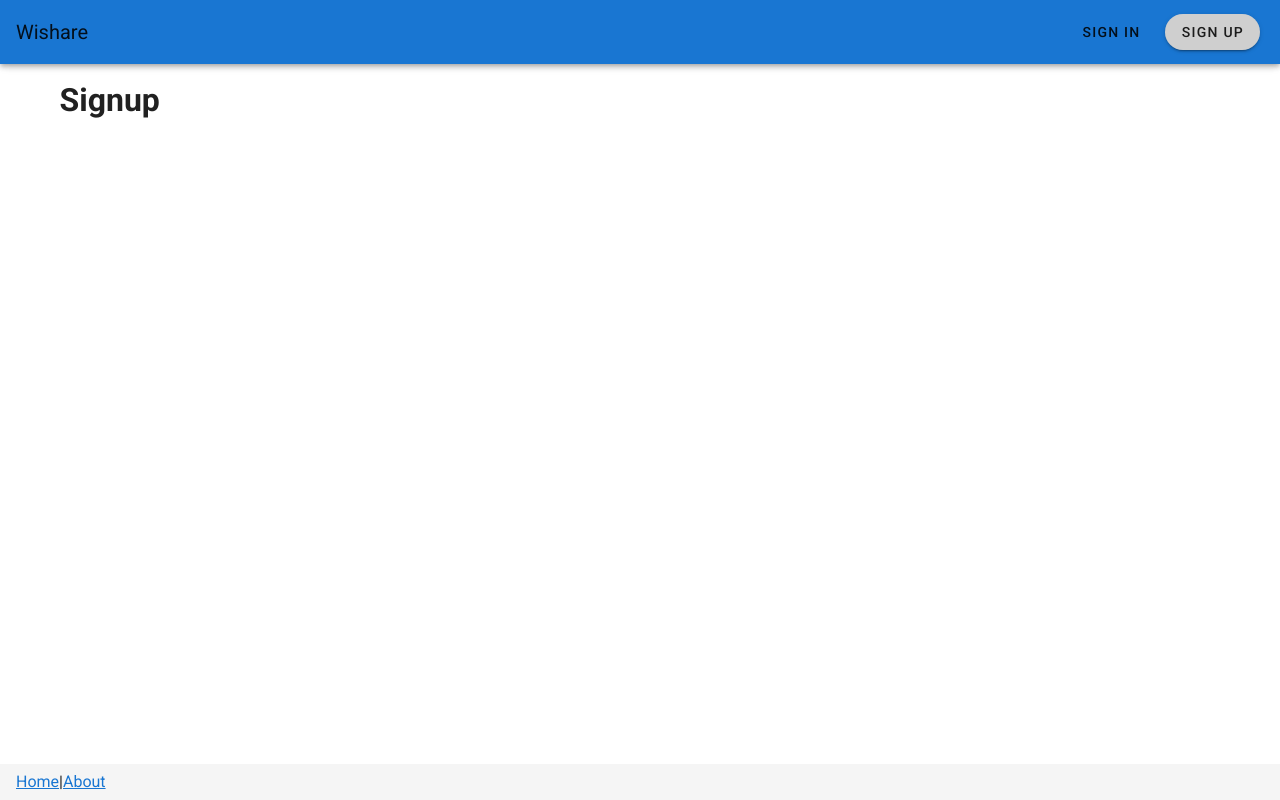
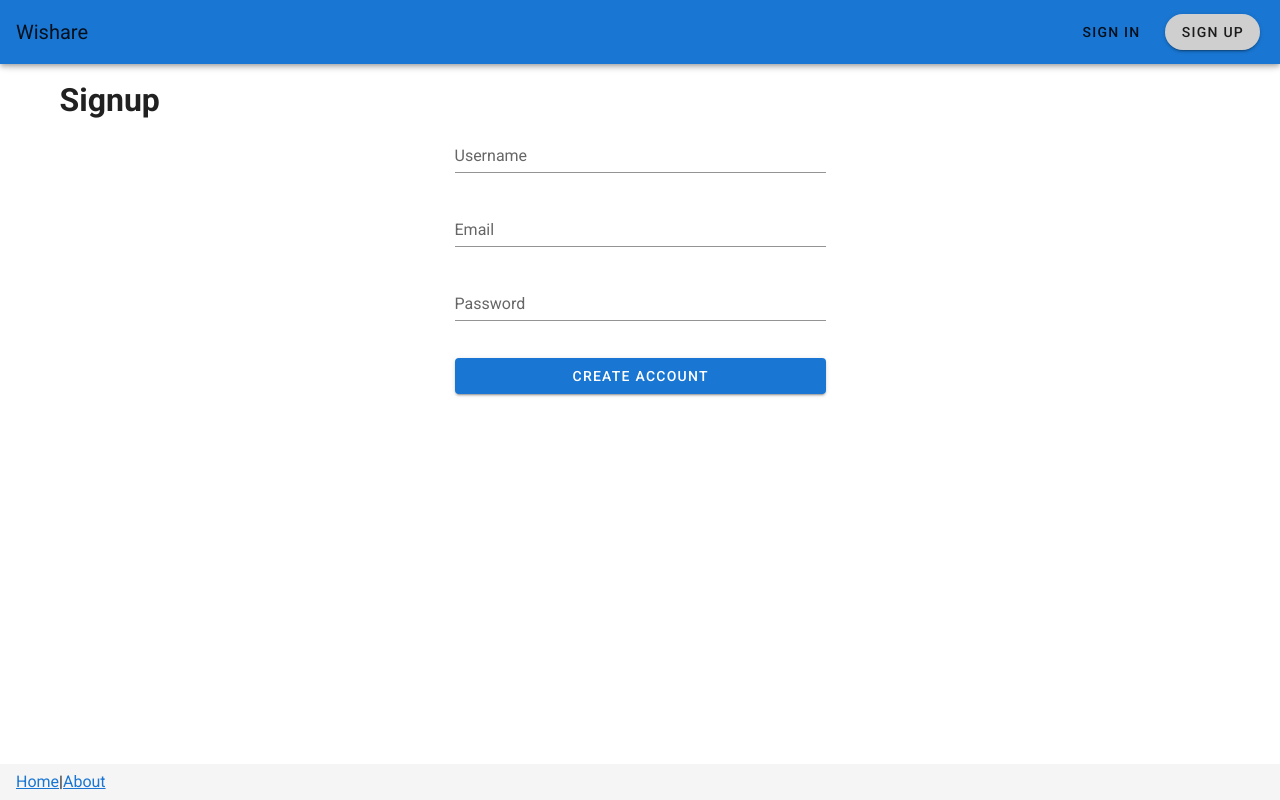
Before and after one commit to lacheteau-s/Wishare, a Vue app in the folder ui/: page /signup in a window 1280 px wide. Built offline with nearby package versions, Linux system fonts and the light colour scheme.

Commit message:
Basic form with basic validation

```diff
--- a/ui/src/views/Signup.vue
+++ b/ui/src/views/Signup.vue
@@ -1,3 +1,62 @@
 <template>
-	<h1>Signup</h1>
+	<div>
+		<h1>Signup</h1>
+			<v-row justify="center">
+				<v-col cols="4">
+					<v-form v-model="isValid">
+						<v-text-field
+							label="Username"
+							v-model="username"
+							:rules="rules.username"
+							required/>
+						<v-text-field
+							class="mt-2"
+							label="Email"
+							v-model="email"
+							:rules="rules.email"
+							required/>
+						<v-text-field
+							class="mt-2"
+							label="Password"
+							v-model="password"
+							:rules="rules.password"
+							required/>
+						<v-btn
+							class="mt-4"
+							color="primary"
+							block>Create account</v-btn>
+					</v-form>
+				</v-col>
+			</v-row>
+	</div>
 </template>
+
+<script lang="ts">
+import { Component, Vue } from "vue-property-decorator"
+
+@Component
+export default class Signup extends Vue {
+
+	isValid = false;
+
+	username = "";
+	email = "";
+	password = "";
+
+	rules = {
+		username: [
+			(v: string) => !!v || "Username is required",
+			(v: string) => /^[a-zA-Z0-9]+$/.test(v) || "Username may only contain alphanumeric characters",
+			(v: string) => (v.length >= 3 && v.length <= 16) || "Username must be between 3 and 16 characters long"
+		],
+		email: [
+			(v: string) => !!v || "Email is required",
+			(v: string) => /^[a-zA-Z0-9.!#$%&'*+\/=?^_`{|}~-]+@[a-zA-Z0-9](?:[a-zA-Z0-9-]{0,61}[a-zA-Z0-9])?(?:\.[a-zA-Z0-9](?:[a-zA-Z0-9-]{0,61}[a-zA-Z0-9])?)*$/.test(v) || "Please enter a valid email"
+		],
+		password: [
+			(v: string) => !!v || "Password is required",
+			(v: string) => (v.length >= 8 && v.length <= 64) || "Password must be between 8 and 64 characters long"
+		]
+	};
+}
+</script>
```
